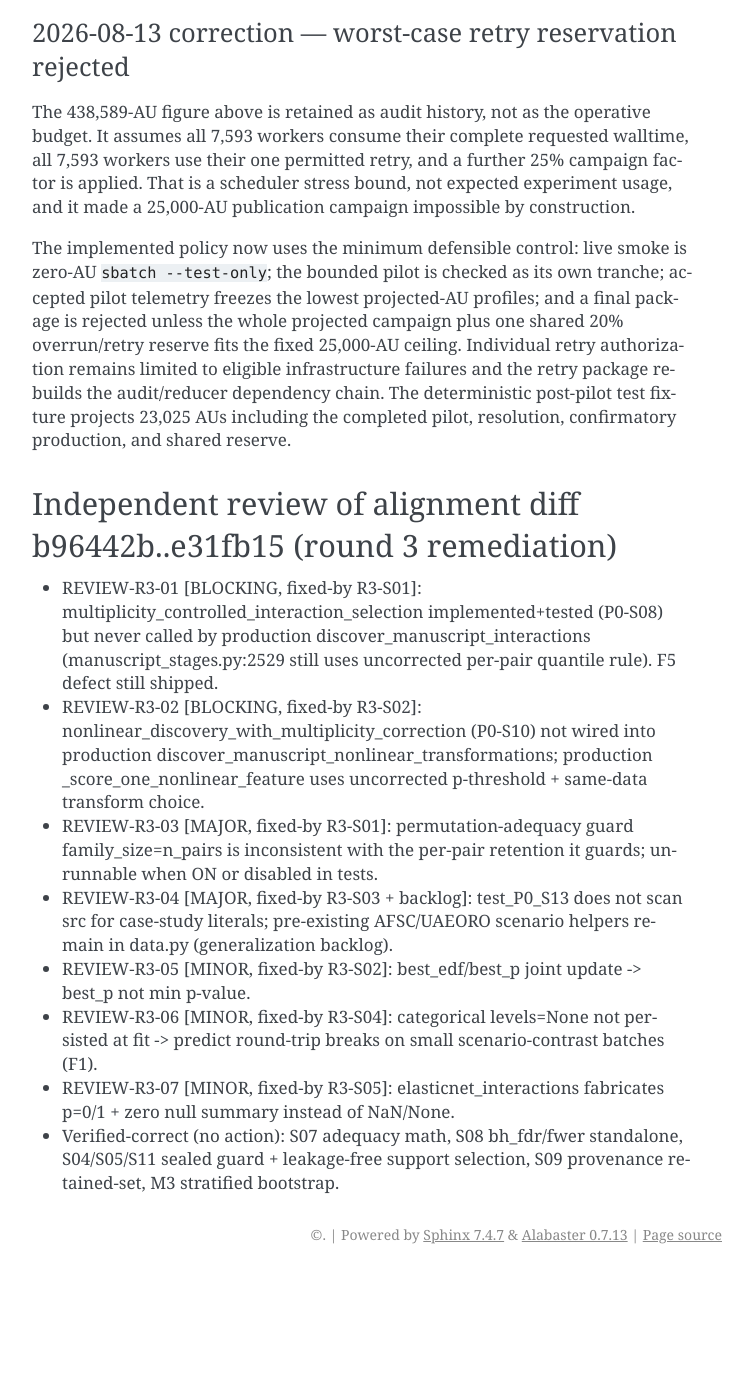
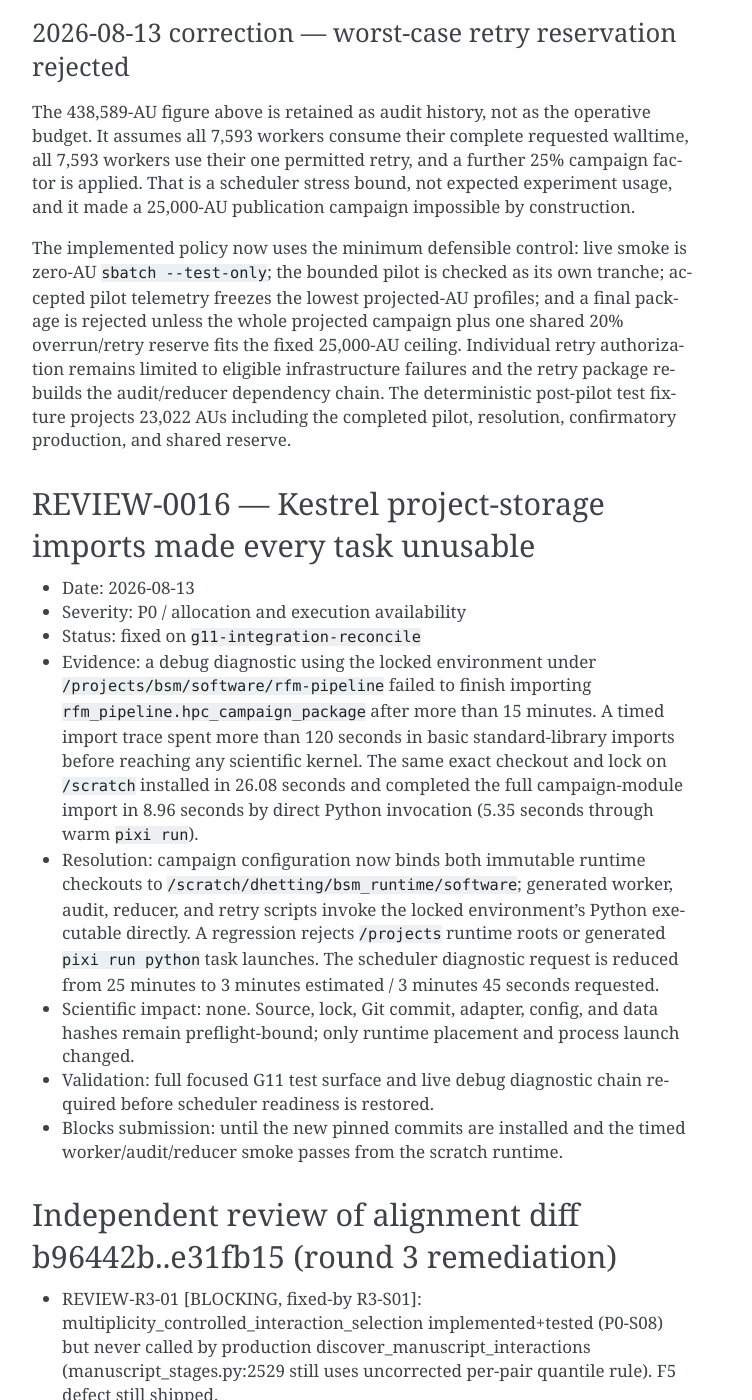
Before and after one commit to NatLabRockies/rfm-pipeline, a Sphinx documentation site: the page built from docs/review_register.md, in a window 1280 px wide and 1400 px high, scrolled down 13336 px. Shown: the whole window, without its empty margins (388-1140 px from the left). Built offline with Sphinx 7.4.7, drawn with Linux system fonts in a browser that asks for light colours; before the commit the page ends 14610 px from its top, so only the background shows below that; some of the changed text lies outside the part shown.

Commit message:
fix(hpc): use fast scratch runtime

```diff
--- a/docs/review_register.md
+++ b/docs/review_register.md
@@ -441,8 +441,36 @@ package is rejected unless the whole projected campaign plus one shared 20%
 overrun/retry reserve fits the fixed 25,000-AU ceiling. Individual retry
 authorization remains limited to eligible infrastructure failures and the retry
 package rebuilds the audit/reducer dependency chain. The deterministic
-post-pilot test fixture projects 23,025 AUs including the completed pilot,
+post-pilot test fixture projects 23,022 AUs including the completed pilot,
 resolution, confirmatory production, and shared reserve.
+
+## REVIEW-0016 — Kestrel project-storage imports made every task unusable
+
+- Date: 2026-08-13
+- Severity: P0 / allocation and execution availability
+- Status: fixed on `g11-integration-reconcile`
+- Evidence: a debug diagnostic using the locked environment under
+  `/projects/bsm/software/rfm-pipeline` failed to finish importing
+  `rfm_pipeline.hpc_campaign_package` after more than 15 minutes. A timed
+  import trace spent more than 120 seconds in basic standard-library imports
+  before reaching any scientific kernel. The same exact checkout and lock on
+  `/scratch` installed in 26.08 seconds and completed the full campaign-module
+  import in 8.96 seconds by direct Python invocation (5.35 seconds through
+  warm `pixi run`).
+- Resolution: campaign configuration now binds both immutable runtime
+  checkouts to `/scratch/dhetting/bsm_runtime/software`; generated worker,
+  audit, reducer, and retry scripts invoke the locked environment's Python
+  executable directly. A regression rejects `/projects` runtime roots or
+  generated `pixi run python` task launches. The scheduler diagnostic request
+  is reduced from 25 minutes to 3 minutes estimated / 3 minutes 45 seconds
+  requested.
+- Scientific impact: none. Source, lock, Git commit, adapter, config, and data
+  hashes remain preflight-bound; only runtime placement and process launch
+  changed.
+- Validation: full focused G11 test surface and live debug diagnostic chain
+  required before scheduler readiness is restored.
+- Blocks submission: until the new pinned commits are installed and the timed
+  worker/audit/reducer smoke passes from the scratch runtime.
 
 ## Independent review of alignment diff b96442b..e31fb15 (round 3 remediation)
 
```
Also changed, not shown: docs/AGENT_SYNC.md (+2 -2 lines), 3 other files.
